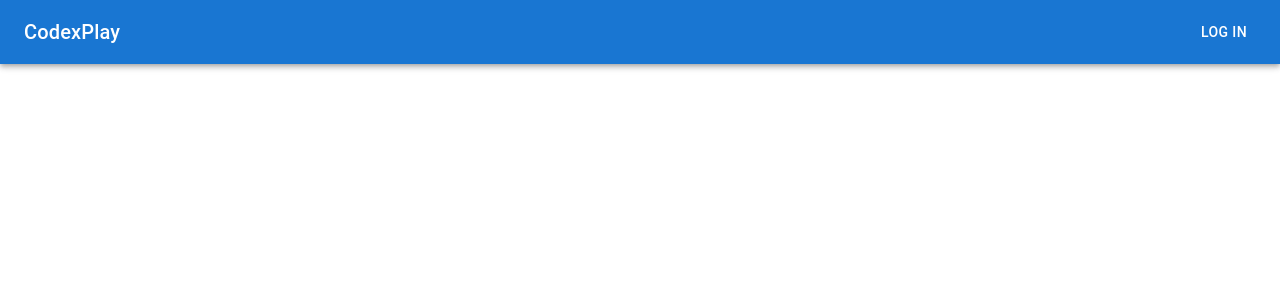
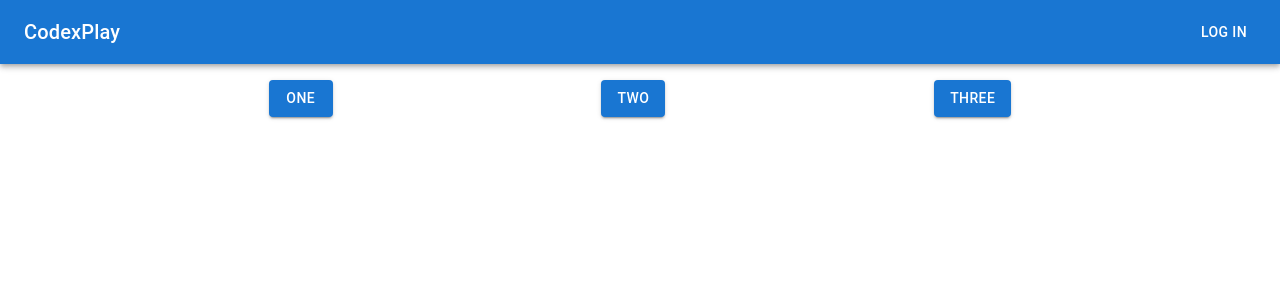
Before and after one commit to marekkotowski87/codexPlay, a React (Vite) app: page / in a window 1280 px wide. Shown: the top 300 px of the page. Built offline with nearby package versions, Linux system fonts and the light colour scheme.

Commit message:
Add buttons under navbar

```diff
--- a/src/App.tsx
+++ b/src/App.tsx
@@ -1,4 +1,4 @@
-import { AppBar, Toolbar, Typography, Button, CssBaseline } from '@mui/material'
+import { AppBar, Toolbar, Typography, Button, CssBaseline, Box } from '@mui/material'
 
 function App() {
   return (
@@ -12,6 +12,11 @@ function App() {
           <Button color="inherit">Log in</Button>
         </Toolbar>
       </AppBar>
+      <Box sx={{ display: 'flex', justifyContent: 'space-evenly', mt: 2 }}>
+        <Button variant="contained">One</Button>
+        <Button variant="contained">Two</Button>
+        <Button variant="contained">Three</Button>
+      </Box>
     </>
   )
 }
```
